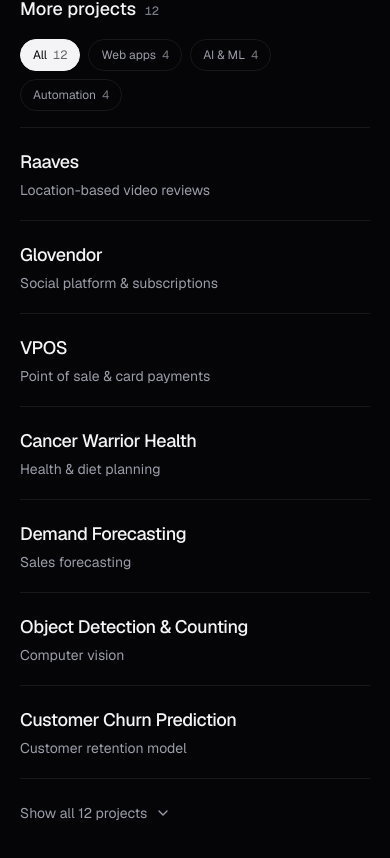
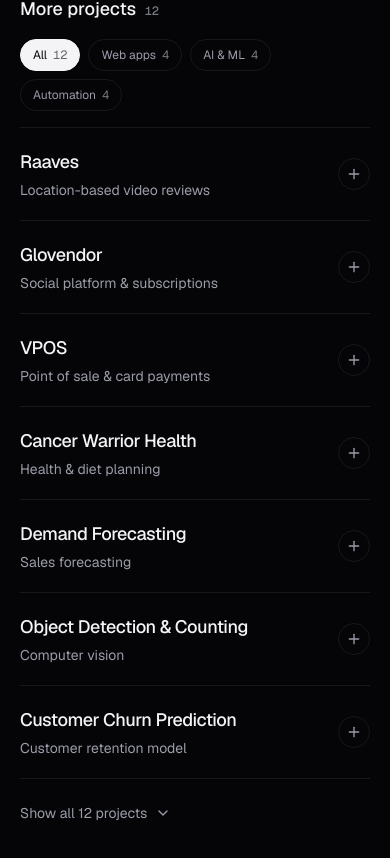
Before and after one commit to nafeesofficial17/my-portfolio-11-2026, a Next.js app: page / in a window 390 px wide. Shown: the part 6515-7373 px from the top of the page. Built offline with nearby package versions, Linux system fonts and the light colour scheme; no server answers.

Commit message:
Show summaries and key points for more projects

```diff
--- a/src/components/projects/ProjectArchive.tsx
+++ b/src/components/projects/ProjectArchive.tsx
@@ -1,8 +1,9 @@
 "use client";
 
-import { useState } from "react";
-import { ChevronDown } from "lucide-react";
+import { useId, useState } from "react";
+import { ChevronDown, Plus } from "lucide-react";
 import { FadeIn } from "@/components/animations/FadeIn";
+import { Tag } from "@/components/ui/Tag";
 import { cn } from "@/lib/utils";
 import type { ArchiveProject } from "@/types";
 
@@ -18,9 +19,87 @@ type Filter = (typeof filters)[number]["value"];
 /** Rows shown under "All" before the list is expanded. */
 const COLLAPSED_COUNT = 7;
 
+/** One project: a compact row that opens to show its summary, key points and full stack. */
+function ArchiveRow({
+  project,
+  open,
+  onToggle,
+  delay,
+}: {
+  project: ArchiveProject;
+  open: boolean;
+  onToggle: () => void;
+  delay: number;
+}) {
+  const panelId = useId();
+
+  return (
+    <li
+      className="animate-fade-up border-b border-line transition-colors duration-300 hover:border-line-strong"
+      style={{ animationDelay: `${delay}ms` }}
+    >
+      {/* `group` sits on the button, so only the clickable row reacts to hover, not the opened details. */}
+      <button
+        type="button"
+        aria-expanded={open}
+        aria-controls={panelId}
+        onClick={onToggle}
+        className="group flex w-full items-center gap-4 py-5 text-left"
+      >
+        <span className="grid flex-1 gap-1 sm:grid-cols-[1fr_auto] sm:items-center sm:gap-8 md:grid-cols-[1.2fr_1fr_1.2fr]">
+          <span className="text-lg font-medium tracking-tight transition-transform duration-500 ease-out-expo group-hover:translate-x-2 sm:text-xl">
+            {project.title}
+          </span>
+          <span className="text-sm text-muted sm:text-right md:text-left">{project.category}</span>
+          <span className="hidden font-mono text-xs text-subtle md:block md:text-right">{project.stack.join(" · ")}</span>
+        </span>
+        <span className="grid size-8 shrink-0 place-items-center rounded-full border border-line text-muted transition-colors duration-300 group-hover:border-line-strong group-hover:text-foreground">
+          <Plus className={cn("size-4 transition-transform duration-300", open && "rotate-45")} aria-hidden />
+        </span>
+      </button>
+
+      {/* Animates open by growing the grid row from 0fr to 1fr. Closed content is inert, so it stays out of reach. */}
+      <div
+        id={panelId}
+        inert={!open}
+        className={cn(
+          "grid transition-[grid-template-rows] duration-500 ease-out-expo",
+          open ? "grid-rows-[1fr]" : "grid-rows-[0fr]",
+        )}
+      >
+        <div className="overflow-hidden">
+          <div className="max-w-2xl pb-6">
+            <p className="leading-relaxed text-pretty text-muted">{project.summary}</p>
+            {project.highlights && project.highlights.length > 0 && (
+              <ul className="mt-4 space-y-2">
+                {project.highlights.map((highlight, i) => (
+                  // Points are free text from the admin panel and may repeat, so they're keyed by position.
+                  <li key={i} className="flex gap-3 text-sm leading-relaxed text-muted">
+                    <span aria-hidden className="mt-2 size-1.5 shrink-0 rounded-full bg-accent" />
+                    {highlight}
+                  </li>
+                ))}
+              </ul>
+            )}
+            <ul className="mt-5 flex flex-wrap gap-2" aria-label="Tech stack">
+              {project.stack.map((tech) => (
+                <li key={tech}>
+                  <Tag>{tech}</Tag>
+                </li>
+              ))}
+            </ul>
+          </div>
+        </div>
+      </div>
+    </li>
+  );
+}
+
 export function ProjectArchive({ projects }: { projects: ArchiveProject[] }) {
   const [filter, setFilter] = useState<Filter>("all");
   const [expanded, setExpanded] = useState(false);
+  // Rows opened to show their details, by title.
+  const [open, setOpen] = useState<Set<string>>(new Set());
 
   const matching = filter === "all" ? projects : projects.filter((project) => project.kind === filter);
   const collapsible = filter === "all" && matching.length > COLLAPSED_COUNT;
@@ -60,17 +139,19 @@ export function ProjectArchive({ projects }: { projects: ArchiveProject[] }) {
 
       <ul key={filter}>
         {visible.map((project, i) => (
-          <li
+          <ArchiveRow
             key={project.title}
-            className="group animate-fade-up grid gap-1 border-b border-line py-5 transition-colors duration-300 hover:border-line-strong sm:grid-cols-[1fr_auto] sm:items-center sm:gap-8 md:grid-cols-[1.2fr_1fr_1.2fr]"
-            style={{ animationDelay: `${Math.min(i, COLLAPSED_COUNT) * 40}ms` }}
-          >
-            <span className="text-lg font-medium tracking-tight transition-transform duration-500 ease-out-expo group-hover:translate-x-2 sm:text-xl">
-              {project.title}
-            </span>
-            <span className="text-sm text-muted sm:text-right md:text-left">{project.category}</span>
-            <span className="hidden font-mono text-xs text-subtle md:block md:text-right">{project.stack.join(" · ")}</span>
-          </li>
+            project={project}
+            open={open.has(project.title)}
+            onToggle={() =>
+              setOpen((current) => {
+                const next = new Set(current);
+                if (!next.delete(project.title)) next.add(project.title);
+                return next;
+              })
+            }
+            delay={Math.min(i, COLLAPSED_COUNT) * 40}
+          />
         ))}
       </ul>
 
--- a/src/content/archive.json
+++ b/src/content/archive.json
@@ -7,6 +7,12 @@
       "DRF",
       "MySQL",
       "AWS S3"
+    ],
+    "summary": "A location-based app for discovering nearby merchants and hotels through audio and video reviews from real visitors. I built the backend APIs with Django REST Framework.",
+    "highlights": [
+      "Audio and video reviews, stored on AWS S3",
+      "Real-time chat between users",
+      "Follow, block and unblock to control who you interact with"
     ]
   },
   {
@@ -17,6 +23,12 @@
       "Django",
       "PayPal",
       "AWS S3"
+    ],
+    "summary": "A social platform for sharing content with a global audience, with premium Content+ posts unlocked through event-based subscriptions.",
+    "highlights": [
+      "Content+ posts reviewed by admins before they go live",
+      "Event-based subscriptions and an in-app wallet with transaction history",
+      "PayPal top-ups and real-time chat"
     ]
   },
   {
@@ -28,6 +40,12 @@
       "React",
       "MSSQL",
       "WebSockets"
+    ],
+    "summary": "A point-of-sale system integrated with Linkly, so businesses can create invoices and take cash, credit and debit card payments in one place.",
+    "highlights": [
+      "Card payments through Linkly, alongside cash",
+      "Pay or refund several invoices in one batch",
+      "Asynchronous payment handling with automatic PDF invoices"
     ]
   },
   {
@@ -38,6 +56,12 @@
       "DRF",
       "MySQL",
       "AWS S3"
+    ],
+    "summary": "A platform that helps cancer patients and survivors manage daily health and diet plans, during treatment and into recovery. I built the backend APIs.",
+    "highlights": [
+      "Personal goals and daily routines",
+      "Health and diet plans created or approved by doctors",
+      "Support that continues after treatment ends"
     ]
   },
   {
@@ -48,6 +72,12 @@
       "TensorFlow",
       "scikit-learn",
       "ARIMA"
+    ],
+    "summary": "Sales forecasting models that predict demand from historical sales data, built to improve inventory and business planning.",
+    "highlights": [
+      "EDA and feature engineering on sales trends and seasonality",
+      "Compared Decision Tree, Random Forest, ARIMA/SARIMA and LSTM models",
+      "Tuned hyperparameters and features for better accuracy"
     ]
   },
   {
@@ -59,7 +89,8 @@
       "OpenCV",
       "Django",
       "React"
-    ]
+    ],
+    "summary": "A computer-vision system that detects and counts objects in real time, served through a Django API with a React dashboard."
   },
   {
     "title": "Customer Churn Prediction",
@@ -69,6 +100,12 @@
       "TensorFlow",
       "Keras",
       "Pandas"
+    ],
+    "summary": "A deep learning model that predicts which customers are likely to leave, so retention efforts can target them early.",
+    "highlights": [
+      "EDA and feature engineering to find the behaviour behind churn",
+      "Neural network in TensorFlow and Keras",
+      "Hyperparameter tuning for better accuracy"
     ]
   },
   {
@@ -79,6 +116,12 @@
       "Dialogflow",
       "Flask",
       "Python"
+    ],
+    "summary": "An AI chatbot built with Dialogflow and connected to Telegram to answer users automatically.",
+    "highlights": [
+      "Intents and entities designed for natural conversations",
+      "Keeps context across messages for more relevant replies",
+      "Response flows tuned for fast, accurate answers"
     ]
   },
   {
@@ -89,6 +132,12 @@
       "Python",
       "OpenCV",
       "OCR"
+    ],
+    "summary": "Finds and reads barcodes in scanned PDFs, then splits, renames and uploads the files automatically.",
+    "highlights": [
+      "Splits PDFs at each detected barcode",
+      "OpenCV clean-up and OCR to read barcode values",
+      "Renamed files uploaded to an FTP server"
     ]
   },
   {
@@ -99,6 +148,12 @@
       "Python",
       "Pandas",
       "Selenium"
+    ],
+    "summary": "Extracts key data from PDF documents and enters it into a website automatically, replacing manual data entry.",
+    "highlights": [
+      "Parses structured and unstructured data from PDFs",
+      "Selenium automation uploads the data to the target website",
+      "Error handling with email alerts when something fails"
     ]
   },
   {
@@ -109,6 +164,12 @@
       "Python",
       "Pandas",
       "Paramiko"
+    ],
+    "summary": "A Python pipeline that fetches data from a REST API, transforms it with business rules and delivers it securely over SFTP.",
+    "highlights": [
+      "API fetching with retries and error handling",
+      "Cleaning, filtering and reshaping with pandas",
+      "SFTP upload with Paramiko, email alerts and step-by-step logging"
     ]
   },
   {
@@ -119,6 +180,12 @@
       "Python",
       "Pandas",
       "pyodbc"
+    ],
+    "summary": "A high-performance script that loads very large CSV files into Microsoft SQL Server without running out of memory.",
+    "highlights": [
+      "Reads CSVs in 5,000-row chunks with pandas",
+      "Applies row and column rules, then builds parameterised inserts",
+      "Bulk inserts with pyodbc in a single transaction"
     ]
   }
 ]
--- a/src/lib/assistant.ts
+++ b/src/lib/assistant.ts
@@ -63,7 +63,8 @@ function portfolioContext() {
 
   section(
     "Other projects",
-    archiveProjects.map((p) => `- ${p.title}: ${p.category} (${p.stack.join(", ")})`),
+    // Summaries only: the key points would grow the prompt sent with every chat question.
+    archiveProjects.map((p) => `- ${p.title}: ${p.category}. ${p.summary} (${p.stack.join(", ")})`),
   );
 
   section(
--- a/src/types/index.ts
+++ b/src/types/index.ts
@@ -79,6 +79,9 @@ export interface ArchiveProject {
   category: string;
   kind: "web" | "ai" | "automation";
   stack: string[];
+  /** One or two sentences shown when the row is opened. */
+  summary: string;
+  highlights?: string[];
 }
 
 export type ServiceVisual = "chat" | "voice" | "web" | "api" | "data" | "integrations";
```
Also changed, not shown: src/components/admin/FieldInput.tsx (+14 -4 lines), src/lib/admin/schema.ts (+14 -2 lines).
